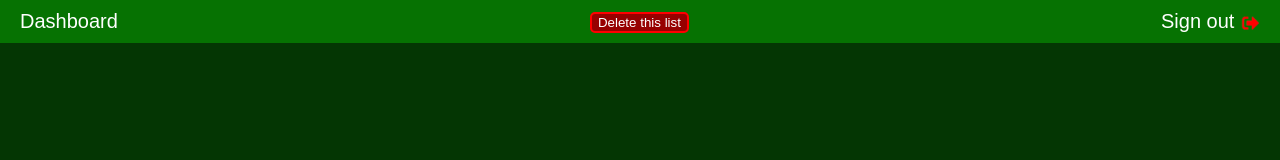
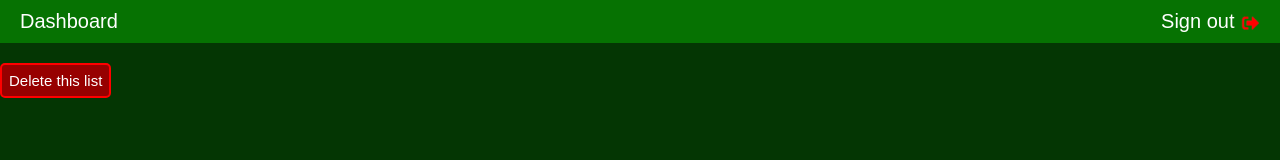
Before and after one commit to pmaestre03/MediaMaster-Server, a website: page public/viewDetailedList.html in a window 1280 px wide. Drawn offline with nearby package versions, Linux system fonts and the light colour scheme; no server answers; a web font is replaced by a local one.

Commit message:
in progress delete list button css

```diff
--- a/public/css/viewDetailedList.css
+++ b/public/css/viewDetailedList.css
@@ -118,7 +118,8 @@ a {
 }
 
 .delete-list {
-    margin-top: auto;
+    padding: 7px;
+    font-size: 15px;
     border-radius: 5px;
     border: none;
     border: 2px solid red;
--- a/public/viewDetailedList.html
+++ b/public/viewDetailedList.html
@@ -31,7 +31,6 @@
                 <a href="https://mediamaster.ieti.site/dashboard" id="search">
                     Dashboard
                 </a>
-                <button class="delete-list">Delete this list</button>
                 <a href="https://mediamaster.ieti.site/" id="signOut">
                     Sign out <img id="signOutLogo" src="img/signOut.png">
                 </a>
@@ -39,6 +38,7 @@
         </header>
 
         <h1 id="listName"></h1>
+        <button class="delete-list">Delete this list</button>
         <div id="detailedList">
 
         </div>
```
